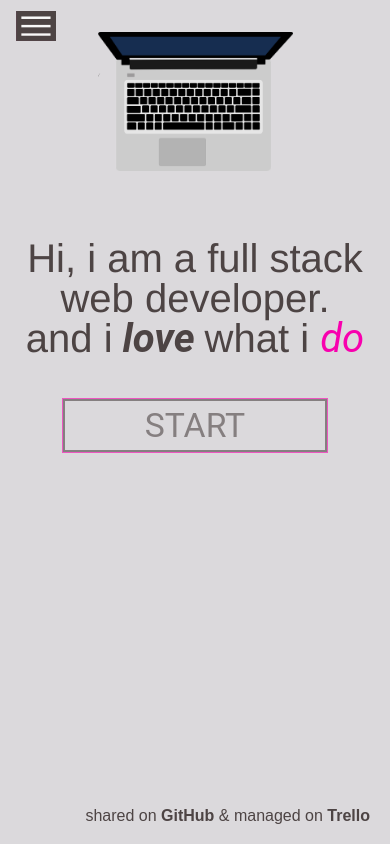
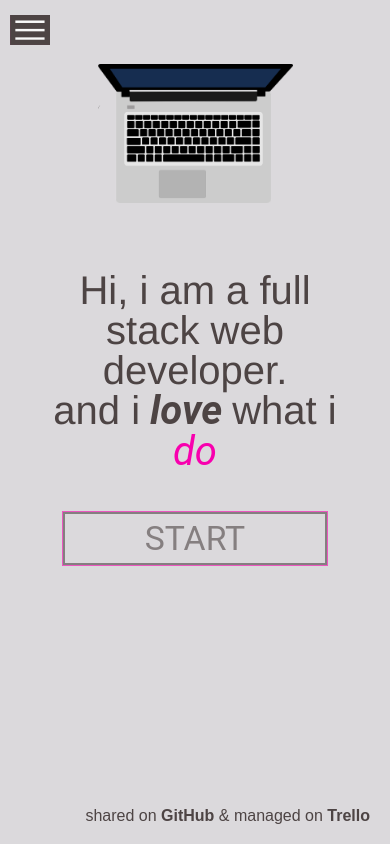
Before and after one commit to Khanos/khanos.frontend, a Next.js app: page / in a window 390 px wide. Built offline with nearby package versions, Linux system fonts and the light colour scheme.

Commit message:
fixing responsive styling for the cards container

```diff
--- a/components/GithubCard.tsx
+++ b/components/GithubCard.tsx
@@ -12,8 +12,12 @@ interface GithubCardProps {
 // create a method that finds a specific word in a string and wraps it in a span
 // with a class name of foxy
 const findAndReplace = (string: string, word: string) => {
+  const stringLimit = 300;
   const regex = new RegExp(word, 'gi');
   const newString = string.replace(regex, `<span class='foxy'>${word}</span>`);
+  if (newString.length > stringLimit) {
+    return `${newString.substring(0, stringLimit)}...`;
+  }
   return newString;
 }
 
--- a/components/WhatContent.tsx
+++ b/components/WhatContent.tsx
@@ -5,7 +5,6 @@ import styles from '@/styles/What.module.css'
 
 export default function WhatContent() {
   return (
-    <div className={`${styles.content}`}>
     <section className={styles['section-container-what']}>
       <div className={styles['left-panel']}>
         <GithubSearch />
@@ -14,6 +13,5 @@ export default function WhatContent() {
         <GithubCardList />
       </div>
     </section>
-    </div>
   )
 }
--- a/styles/CardList.module.css
+++ b/styles/CardList.module.css
@@ -1,11 +1,8 @@
 .github-card-list {
-  padding: 2rem;
   display: flex;
   flex-direction: column;
   align-items: center;
-  width: auto;
-  height: auto;
-  overflow-y: hidden;
+  padding: 0.5rem;
 }
 
 .loading {
@@ -25,6 +22,7 @@
   .github-card-list {
     overflow: scroll;
     height: 100vh;
+    padding: 2rem;
   }
 }
 
--- a/styles/Home.module.css
+++ b/styles/Home.module.css
@@ -8,6 +8,7 @@
 
 .content {
   flex-basis: 100%;
+  padding: 2rem;
 }
 
 .section-container-home {
--- a/styles/Sidebar.module.css
+++ b/styles/Sidebar.module.css
@@ -4,7 +4,7 @@
   background-color: #fdfffc;
   border-radius: 25px;
   flex-direction: column;
-  height: calc(100vh - 10vh);
+  height: auto;
   width: 18rem;
   top: 1rem;
   left: 1rem;
@@ -41,7 +41,7 @@
   display: block;
   position: absolute;
   left: 0.5rem;
-  top: 0.5rem;
+  top: 0.8rem;
   background-color: transparent;
   border-color: transparent;
   transition: all 0.5s ease-in-out;
--- a/styles/What.module.css
+++ b/styles/What.module.css
@@ -4,10 +4,6 @@
   -moz-osx-font-smoothing: grayscale;
   text-align: center;
   color: #2c3e50;
-}
-
-.content {
-  flex-basis: 100%;
 }
 
 .section-container-what {
@@ -20,14 +16,11 @@
 }
 
 .left-panel {
-  width: 100%;
-  display: flex;
-  justify-content: flex-start;
-  flex-direction: column;
+  flex-basis: 100%;
 }
 
 .right-panel {
-  width: 100%;
+  flex-basis: 100%;
 }
 
 .section-container-what::-webkit-scrollbar {
@@ -107,14 +100,14 @@
 
 .main-button {
   border: solid 2px #4d4444;
-  padding: 0.6rem 4rem;
+  padding: 0.4rem 3.5rem;
   display: inline-block;
   margin-top: 1rem;
   margin-bottom: 2rem;
   text-decoration: none;
   text-transform: uppercase;
   font-family: "Roboto", sans-serif;
-  font-size: 4vh;
+  font-size: 1.52rem;
   font-weight: 400;
   color: #4d4444;
   background-color: #d6d5d6;
@@ -164,11 +157,16 @@
   }
 
   .left-panel {
-    width: 40%;
+    flex-basis: 40%;
   }
 
   .right-panel {
-    width: 60%;
+    flex-basis: 60%;
+  }
+
+  .main-button {
+    padding: 0.6rem 4rem;
+    font-size: 4vh;
   }
 
   .explanation {
--- a/styles/Who.module.css
+++ b/styles/Who.module.css
@@ -1,11 +1,11 @@
 .section-container{
-  width: 100%;
   display: flex;
   flex-direction: column;
   flex-wrap: wrap;
   align-items: center;
-  margin-top: 5rem;
+  margin-top: 1rem;
   margin-bottom: 5rem;
+  padding: 2rem;
 }
 
 .outer {
@@ -15,13 +15,12 @@
   height: 5rem;
 }
 .logo-name {
-  margin-top: 4rem;
+  margin-top: 2rem;
   width: fit-content;
   font-family: Roboto,sans-serif;
   -webkit-font-smoothing: antialiased;
 }
 .title {
-  width: 100%;
   margin-top: 10%;
   text-align: center;
 }
--- a/styles/globals.css
+++ b/styles/globals.css
@@ -21,6 +21,13 @@ time, mark, audio, video {
 	font-size: 100%;
 	font: inherit;
 	vertical-align: baseline;
+}
+*,
+*::before,
+*::after {
+    margin: 0;
+    padding: 0;
+    box-sizing: border-box;
 }
 /* HTML5 display-role reset for older browsers */
 article, aside, details, figcaption, figure,
```
Also changed, not shown: styles/Card.module.css (+15 -8 lines). Lines whose indentation alone changed are shown as unchanged.
